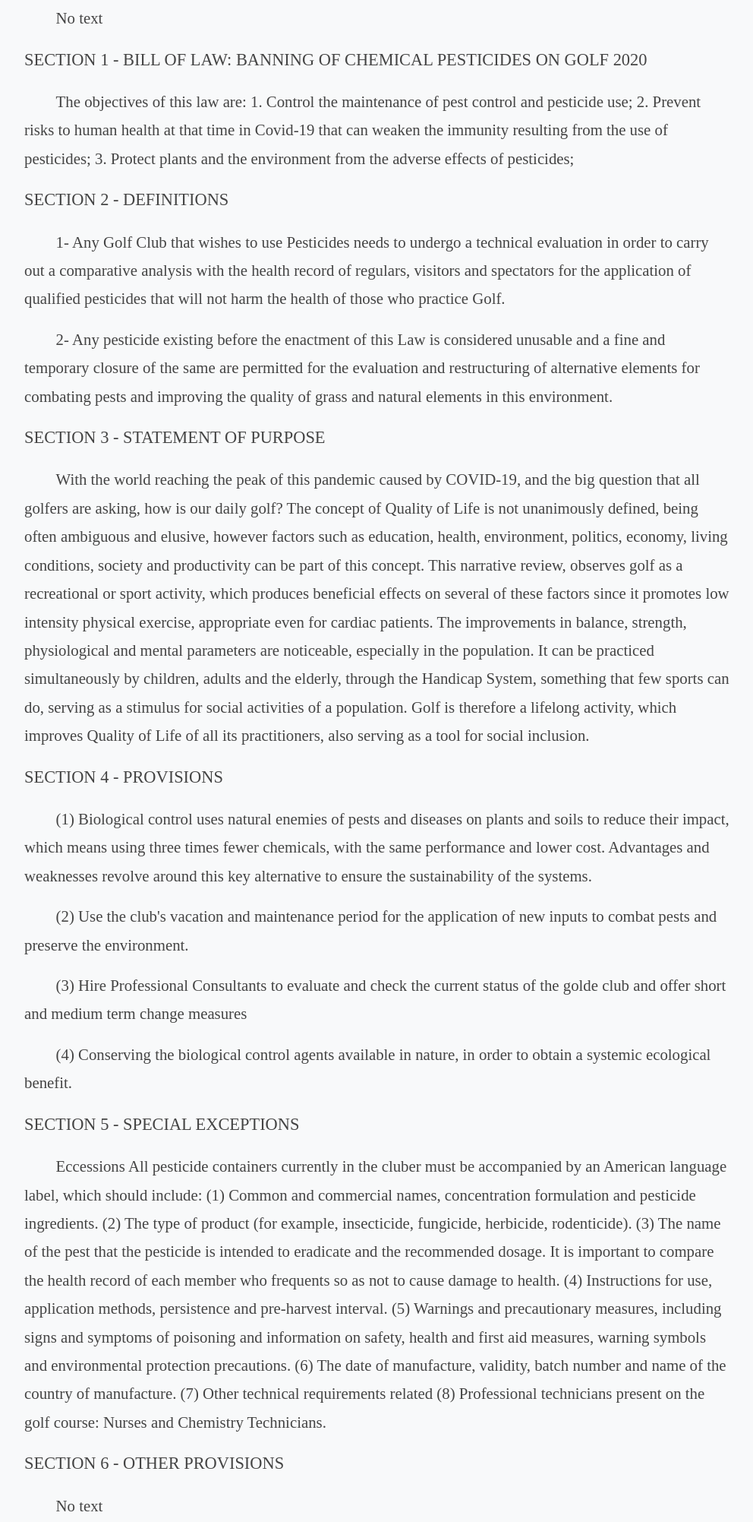
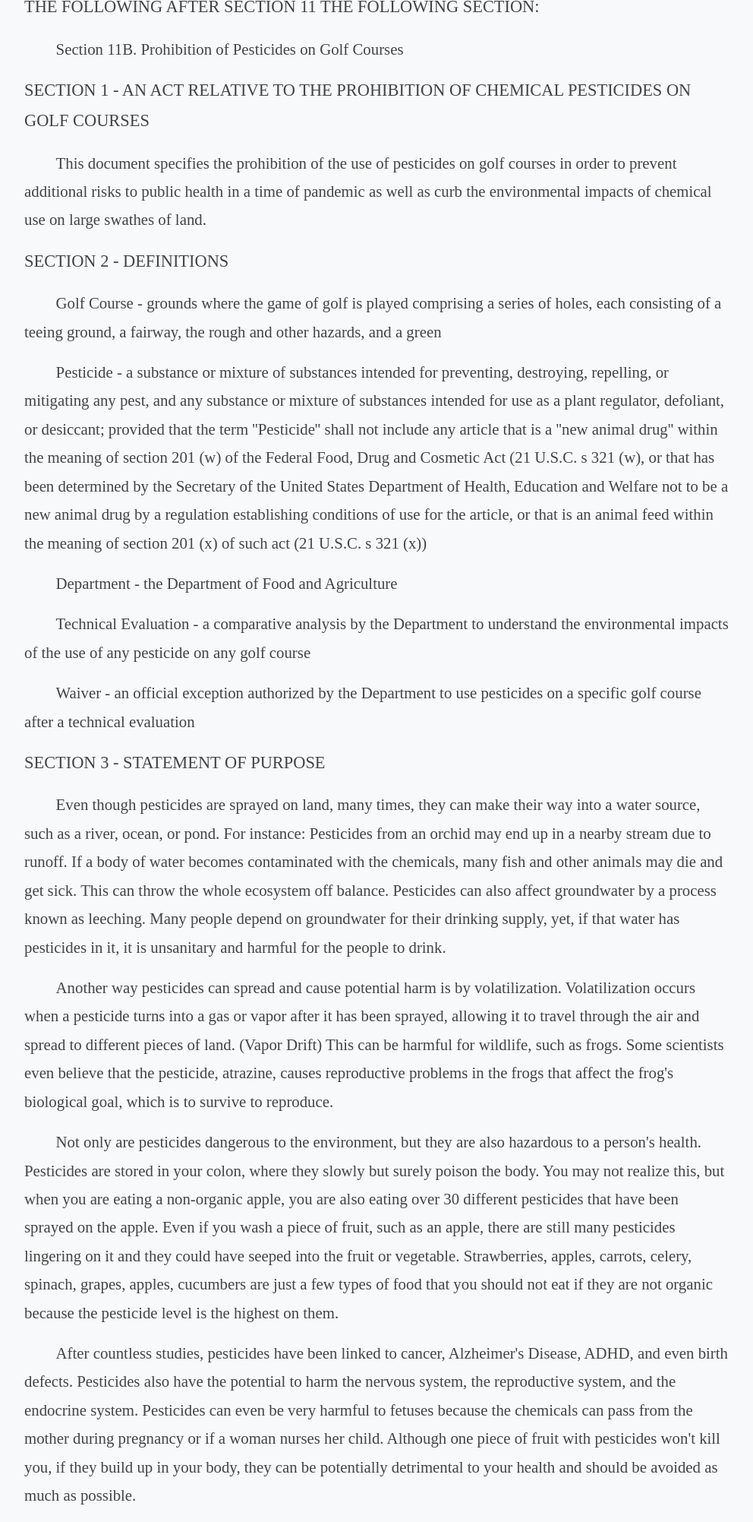
Before and after one commit to yafatek/turqV2, a Gatsby site: page /legislation/bill-of-law-banning-of-chemical-pesticides-on-golf-2020/ in a window 1280 px wide. Shown: the part 463-2466 px from the top of the page at 76% size, without its empty margins (143-1135 px from the left). Built offline with nearby package versions, Linux system fonts and the light colour scheme; Gatsby itself is replaced by a stand-in of ours.

Commit message:
Update Draft Legislation “bill-of-law-banning-of-chemical-pesticides-on-golf-2020”

```diff
--- a/src/markdown/legislation/bill-of-law-banning-of-chemical-pesticides-on-golf-2020.md
+++ b/src/markdown/legislation/bill-of-law-banning-of-chemical-pesticides-on-golf-2020.md
@@ -1,65 +1,56 @@
 ---
-title: "Bill of Law: Banning of Chemical Pesticides on Golf 2020"
-chapter: No text
-section: No text
-accomplishes: "The objectives of this law are: 1. Control the maintenance of
-  pest control and pesticide use; 2. Prevent risks to human health at that time
-  in Covid-19 that can weaken the immunity resulting from the use of pesticides;
-  3. Protect plants and the environment from the adverse effects of pesticides;"
+title: An Act Relative to the Prohibition of Chemical Pesticides on Golf Courses
+chapter: "Chapter 132B of the General Law is hereby amended by inserting the
+  following after Section 11 the following Section:"
+section: Section 11B. Prohibition of Pesticides on Golf Courses
+accomplishes: This document specifies the prohibition of the use of pesticides
+  on golf courses in order to prevent additional risks to public health in a
+  time of pandemic as well as curb the environmental impacts of chemical use on
+  large swathes of land.
 terms: >-
-  1- Any Golf Club that wishes to use Pesticides needs to undergo a technical
-  evaluation in order to carry out a comparative analysis with the health record
-  of regulars, visitors and spectators for the application of qualified
-  pesticides that will not harm the health of those who practice Golf.
+  Golf Course - grounds where the game of golf is played comprising a series of
+  holes, each consisting of a teeing ground, a fairway, the rough and other
+  hazards, and a green
 
 
-  2- Any pesticide existing before the enactment of this Law is considered unusable and a fine and temporary closure of the same are permitted for the evaluation and restructuring of alternative elements for combating pests and improving the quality of grass and natural elements in this environment.
-purpose: >-
-  With the world reaching the peak of this pandemic caused by COVID-19, and the
-  big question that all golfers are asking, how is our daily golf? The concept
-  of Quality of Life is not unanimously defined, being often ambiguous and
-  elusive, however factors such as education, health, environment, politics,
-  economy, living conditions, society and productivity can be part of this
-  concept. This narrative review, observes golf as a recreational or sport
-  activity, which produces beneficial effects on several of these factors since
-  it promotes low intensity physical exercise, appropriate even for cardiac
-  patients. The improvements in balance, strength, physiological and mental
-  parameters are noticeable, especially in the population. It can be practiced
-  simultaneously by children, adults and the elderly, through the Handicap
-  System, something that few sports can do, serving as a stimulus for social
-  activities of a population. Golf is therefore a lifelong activity, which
-  improves Quality
-
-  of Life of all its practitioners, also serving as a tool for social inclusion.
-provisions: >-
-  (1) Biological control uses natural enemies of pests and diseases on plants
-  and soils to reduce their impact, which means using three times fewer
-  chemicals, with the same performance and lower cost. Advantages and weaknesses
-  revolve around this key alternative to ensure the sustainability of the
-  systems.
+  Pesticide - a substance or mixture of substances intended for preventing, destroying, repelling, or mitigating any pest, and any substance or mixture of substances intended for use as a plant regulator, defoliant, or desiccant; provided that the term ''Pesticide'' shall not include any article that is a ''new animal drug'' within the meaning of section 201 (w) of the Federal Food, Drug and Cosmetic Act (21 U.S.C. s 321 (w), or that has been determined by the Secretary of the United States Department of Health, Education and Welfare not to be a new animal drug by a regulation establishing conditions of use for the article, or that is an animal feed within the meaning of section 201 (x) of such act (21 U.S.C. s 321 (x))
 
 
-  (2) Use the club's vacation and maintenance period for the application of new inputs to combat pests and preserve the environment.
+  Department - the Department of Food and Agriculture
 
 
-  (3) Hire Professional Consultants to evaluate and check the current status of the golde club and offer short and medium term change measures
+  Technical Evaluation - a comparative analysis by the Department to understand the environmental impacts of the use of any pesticide on any golf course
 
 
-  (4) Conserving the biological control agents available in nature, in order to obtain a systemic ecological benefit.
-exceptions: "Eccessions  All pesticide containers currently in the cluber must
-  be accompanied by an American language label, which should include:  (1)
-  Common and commercial names, concentration formulation and pesticide
-  ingredients.  (2) The type of product (for example, insecticide, fungicide,
-  herbicide, rodenticide). (3) The name of the pest that the pesticide is
-  intended to eradicate and the recommended dosage. It is important to compare
-  the health record of each member who frequents so as not to cause damage to
-  health. (4) Instructions for use, application methods, persistence and
-  pre-harvest interval. (5) Warnings and precautionary measures, including signs
-  and symptoms of poisoning and information on safety, health and first aid
-  measures, warning symbols and environmental protection precautions. (6) The
-  date of manufacture, validity, batch number and name of the country of
-  manufacture. (7) Other technical requirements related (8) Professional
-  technicians present on the golf course: Nurses and Chemistry Technicians."
+  Waiver - an official exception authorized by the Department to use pesticides on a specific golf course after a technical evaluation
+purpose: >-
+  Even though pesticides are sprayed on land, many times, they can make their
+  way into a water source, such as a river, ocean, or pond. For instance:
+  Pesticides from an orchid may end up in a nearby stream due to runoff. If a
+  body of water becomes contaminated with the chemicals, many fish and other
+  animals may die and get sick. This can throw the whole ecosystem off balance.
+
+  Pesticides can also affect groundwater by a process known as leeching. Many people depend on groundwater for their drinking supply, yet, if that water has pesticides in it, it is unsanitary and harmful for the people to drink.
+
+
+  Another way pesticides can spread and cause potential harm is by volatilization. Volatilization occurs when a pesticide turns into a gas or vapor after it has been sprayed, allowing it to travel through the air and spread to different pieces of land. (Vapor Drift) This can be harmful for wildlife, such as frogs. Some scientists even believe that the pesticide, atrazine, causes reproductive problems in the frogs that affect the frog's biological goal, which is to survive to reproduce.
+
+
+  Not only are pesticides dangerous to the environment, but they are also hazardous to a person's health. Pesticides are stored in your colon, where they slowly but surely poison the body. You may not realize this, but when you are eating a non-organic apple, you are also eating over 30 different pesticides that have been sprayed on the apple. Even if you wash a piece of fruit, such as an apple, there are still many pesticides lingering on it and they could have seeped into the fruit or vegetable. Strawberries, apples, carrots, celery, spinach, grapes, apples, cucumbers are just a few types of food that you should not eat if they are not organic because the pesticide level is the highest on them.
+
+
+  After countless studies, pesticides have been linked to cancer, Alzheimer's Disease, ADHD, and even birth defects. Pesticides also have the potential to harm the nervous system, the reproductive system, and the endocrine system. Pesticides can even be very harmful to fetuses because the chemicals can pass from the mother during pregnancy or if a woman nurses her child. Although one piece of fruit with pesticides won't kill you, if they build up in your body, they can be potentially detrimental to your health and should be avoided as much as possible.
+provisions: >-
+  The use of pesticides on golf courses is prohibited.
+
+
+  The department shall by regulation determine the means to inspect and enforce the prohibition of the use of pesticides on golf courses.
+
+
+  The department shall by regulation establish such additional restrictions and prohibitions upon the use of pesticides as it deems necessary to protect health and the environment.
+exceptions: The department may grant a waiver to golf courses that, after a
+  technical evaluation, are able to prove the use of pesticides on their land
+  has no environmental impact and no public health risks.
 other: No text
 competition: banning-of-chemical-pesticides-on-golf-courses
 ---
```
